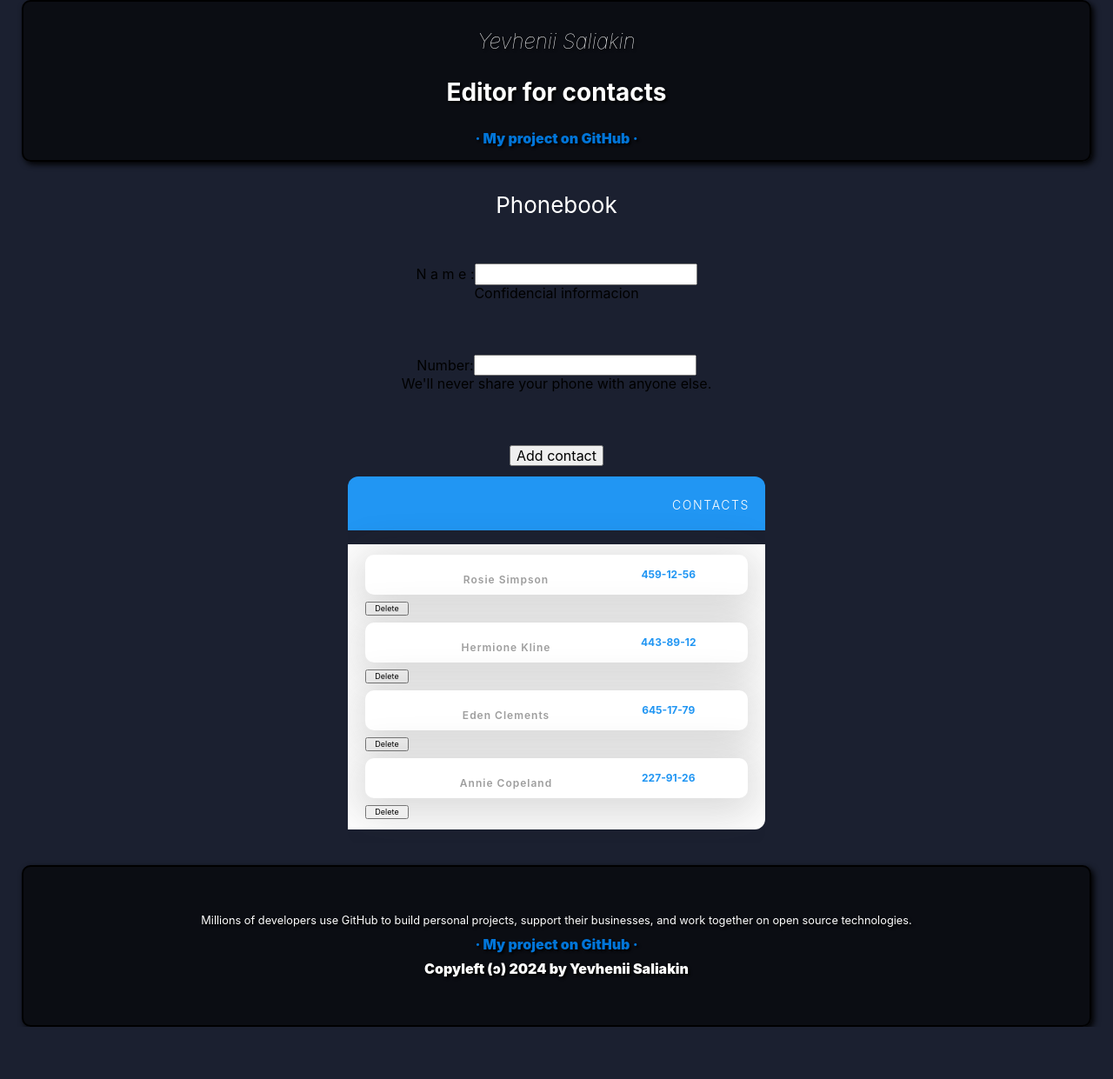
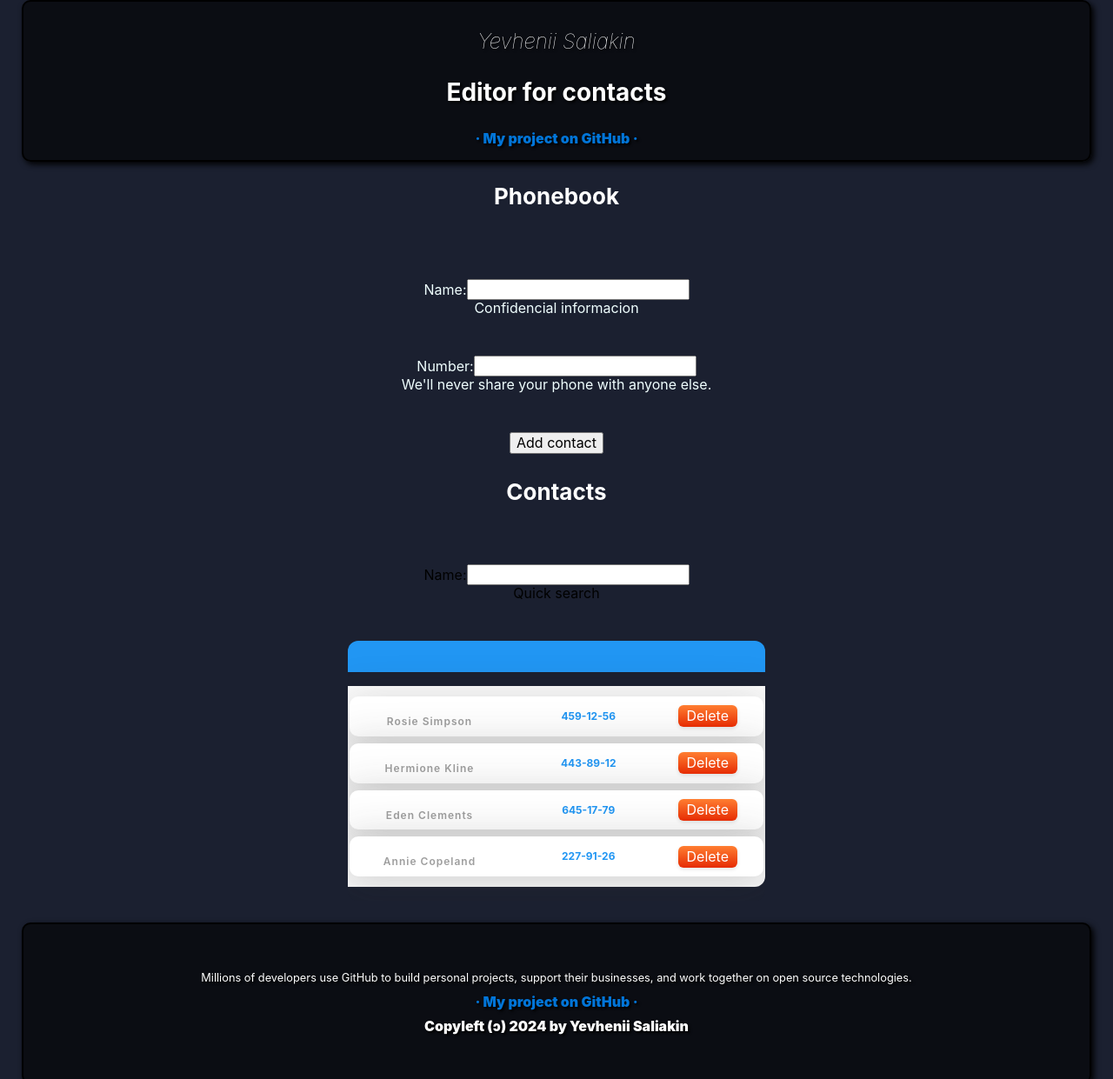
Before and after one commit to EvgenSalyakin/contacts-editor, a React app: page / in a window 1280 px wide. Shown: the top 1241 px of the page at 87% size. Before the commit the page ends 1181 px from the top, so only its background shows below. Built offline with nearby package versions, Linux system fonts and the light colour scheme.

Commit message:
Filter & pattern

```diff
--- a/src/components/App/App.css
+++ b/src/components/App/App.css
@@ -13,5 +13,5 @@
 }
 
 .App div {
-  min-height: 10vh;
+  min-height: 8vh;
 }
--- a/src/components/App/App.js
+++ b/src/components/App/App.js
@@ -1,6 +1,6 @@
 import "./App.css";
 import { Component } from "react";
-import { ContactsList, ImputForm } from "components";
+import { ContactsList, ImputForm, Filter } from "components";
 import { nanoid } from "nanoid";
 
 export class App extends Component {
@@ -16,7 +16,6 @@ export class App extends Component {
 
   handleDelete = (id) => {
     this.setState((prev) => {
-      console.log(id);
       return {
         contacts: prev.contacts.filter((el) => el.id !== id),
       };
@@ -29,16 +28,33 @@ export class App extends Component {
     this.setState((prev) => ({ contacts: [newData, ...prev.contacts] }));
   };
 
+  handleChange = ({ target: { name, value } }) => {
+    this.setState({ [name]: value });
+  };
+
+  getContacts = () => {
+    return this.state.contacts.filter(({ name }) => {
+      const upName = name.toUpperCase();
+      return upName.includes(this.state.filter.toUpperCase());
+    });
+  };
+
+  getFilteredList = (filter) => {
+    return this.state.contacts.filter(({ name }) =>
+      name.toUpperCase().includes(filter.toUpperCase())
+    );
+  };
+
   render() {
     return (
       <div className="App">
-        <header className="App-header">
-          <p>Phonebook</p>
-        </header>
+        <h1 className="App-header">Phonebook</h1>
         <ImputForm createContact={this.createContact} />
+        <h1 className="App-header">Contacts</h1>
+        <Filter filter={this.state.filter} handleChange={this.handleChange} />
         <ContactsList
           handleDelete={this.handleDelete}
-          list={this.state.contacts}
+          list={this.getFilteredList(this.state.filter)}
         />
       </div>
     );
--- a/src/components/ContactsList/ContactsList.jsx
+++ b/src/components/ContactsList/ContactsList.jsx
@@ -13,7 +13,7 @@ export const ContactsList = ({ list, handleDelete }) => {
     <LeaderBoard>
       <BoardHeader>
         <BoardTitle>
-          <TitleBottom>Contacts</TitleBottom>
+          <TitleBottom></TitleBottom>
         </BoardTitle>
       </BoardHeader>
 
--- a/src/components/ContactsList/ContactsList.module.scss
+++ b/src/components/ContactsList/ContactsList.module.scss
@@ -31,7 +31,7 @@
   background-color: #ffffff;
   border-radius: 0 0 12px;
 
-  padding: 12px 20px;
+  padding: 12px 2px;
 
   display: grid;
   row-gap: 8px;
--- a/src/components/ContactsListItem/ContactsListItem.jsx
+++ b/src/components/ContactsListItem/ContactsListItem.jsx
@@ -1,4 +1,4 @@
-import { Item, Name, Number } from './ContactsListItem.module';
+import { Button, Item, Name, Number } from './ContactsListItem.module';
 
 export const ContactsListItem = ({ contact, handleDelete }) => {
   return (
@@ -6,17 +6,8 @@ export const ContactsListItem = ({ contact, handleDelete }) => {
       <Item>
         <Name>{contact.name}</Name>
         <Number>{contact.number}</Number>
+        <Button onClick={() => handleDelete(contact.id)}>Delete</Button>
       </Item>
-      <button
-        onClick={() => handleDelete(contact.id)}
-        style={{
-          width: '50px',
-          display: 'inline-block',
-          [`font-size`]: ' 9px',
-        }}
-      >
-        Delete
-      </button>
     </>
   );
 };
--- a/src/components/ContactsListItem/ContactsListItem.module.jsx
+++ b/src/components/ContactsListItem/ContactsListItem.module.jsx
@@ -11,3 +11,11 @@ export const Item = ({ children }) => {
 export const Number = ({ children }) => {
   return <span className={styles.number}>{children}</span>;
 };
+
+export const Button = ({ onClick, children }) => {
+  return (
+    <button className={styles.button} onClick={onClick}>
+      {children}
+    </button>
+  );
+};
--- a/src/components/ContactsListItem/ContactsListItem.module.scss
+++ b/src/components/ContactsListItem/ContactsListItem.module.scss
@@ -28,7 +28,7 @@
   font-size: 12px;
   letter-spacing: 1px;
 
-  min-width: 300px;
+  min-width: 160px;
   margin-left: 2px;
   margin-bottom: 0;
 }
@@ -39,3 +39,36 @@
 
   font-size: 12px;
 }
+
+.button {
+  background-color: initial;
+  background-image: linear-gradient(-180deg, #ff7e31, #e62c03);
+  border-radius: 6px;
+  box-shadow: rgba(0, 0, 0, 0.1) 0 2px 4px;
+  color: #ffffff;
+  cursor: pointer;
+  display: inline-block;
+  font-family: Inter, -apple-system, system-ui, Roboto, "Helvetica Neue", Arial,
+    sans-serif;
+  height: 25px;
+  line-height: 25px;
+  outline: 0;
+  overflow: hidden;
+  padding: 0 10px;
+  pointer-events: auto;
+  position: relative;
+  text-align: center;
+  touch-action: manipulation;
+  user-select: none;
+  -webkit-user-select: none;
+  vertical-align: top;
+  white-space: nowrap;
+  width: 100%;
+  z-index: 9;
+  border: 0;
+  transition: box-shadow 0.2s;
+}
+
+.button:hover {
+  box-shadow: rgba(253, 76, 0, 0.5) 0 3px 8px;
+}
--- /dev/null
+++ b/src/components/Filter/Filter.jsx
@@ -0,0 +1,17 @@
+export const Filter = ({ filter, handleChange }) => {
+  return (
+    <>
+      <label htmlFor="findByName">Name:</label>
+      <input
+        value={filter}
+        onChange={handleChange}
+        id="findByName"
+        aria-describedby="findByNameHelp"
+        type="text"
+        name="filter"
+        required
+      />
+      <div id="findByNameHelp">Quick search</div>
+    </>
+  );
+};
--- a/src/components/ImputForm/ImputForm.jsx
+++ b/src/components/ImputForm/ImputForm.jsx
@@ -9,6 +9,11 @@ export class ImputForm extends Component {
 
   handleSubmit = e => {
     e.preventDefault();
+    // let nameValid = this.state.name.match();
+    // let numberValid = this.state.number.match();
+    // if (!nameValid || !numberValid) {
+    //   return;
+    // }
     this.props.createContact(this.state);
     this.setState({
       name: '',
@@ -23,7 +28,7 @@ export class ImputForm extends Component {
   render() {
     return (
       <form className={Style.form} onSubmit={this.handleSubmit}>
-        <label htmlFor="inputName">N a m e :</label>
+        <label htmlFor="inputName">Name:</label>
         <input
           value={this.state.name}
           onChange={this.handleChange}
@@ -31,7 +36,7 @@ export class ImputForm extends Component {
           aria-describedby="nameHelp"
           type="text"
           name="name"
-          pattern="^[a-zA-Zа-яА-Я]+(([' \-][a-zA-Zа-яА-Я ])?[a-zA-Zа-яА-Я]*)*$"
+          pattern="^[a-zA-Zа-яА-Я]+(([' \-][a-zA-Zа-яА-Я0-9 ])?[a-zA-Zа-яА-Я0-9]*)*$"
           title="Name may contain only letters, apostrophe, dash and spaces. For example Adrian, Jacob Mercer, Charles de Batz de Castelmore d'Artagnan"
           required
         />
--- a/src/components/ImputForm/ImputForm.module.css
+++ b/src/components/ImputForm/ImputForm.module.css
@@ -1,4 +1,5 @@
 .form {
   padding: 12px 20px;
   min-height: 10vh;
+  color: azure;
 }
--- a/src/components/index.js
+++ b/src/components/index.js
@@ -4,3 +4,4 @@ export * from "components/Footer/Footer.module";
 export * from "components/ContactsList/ContactsList";
 export * from "components/ContactsListItem/ContactsListItem";
 export * from "components/ImputForm/ImputForm";
+export * from "components/Filter/Filter";
```
